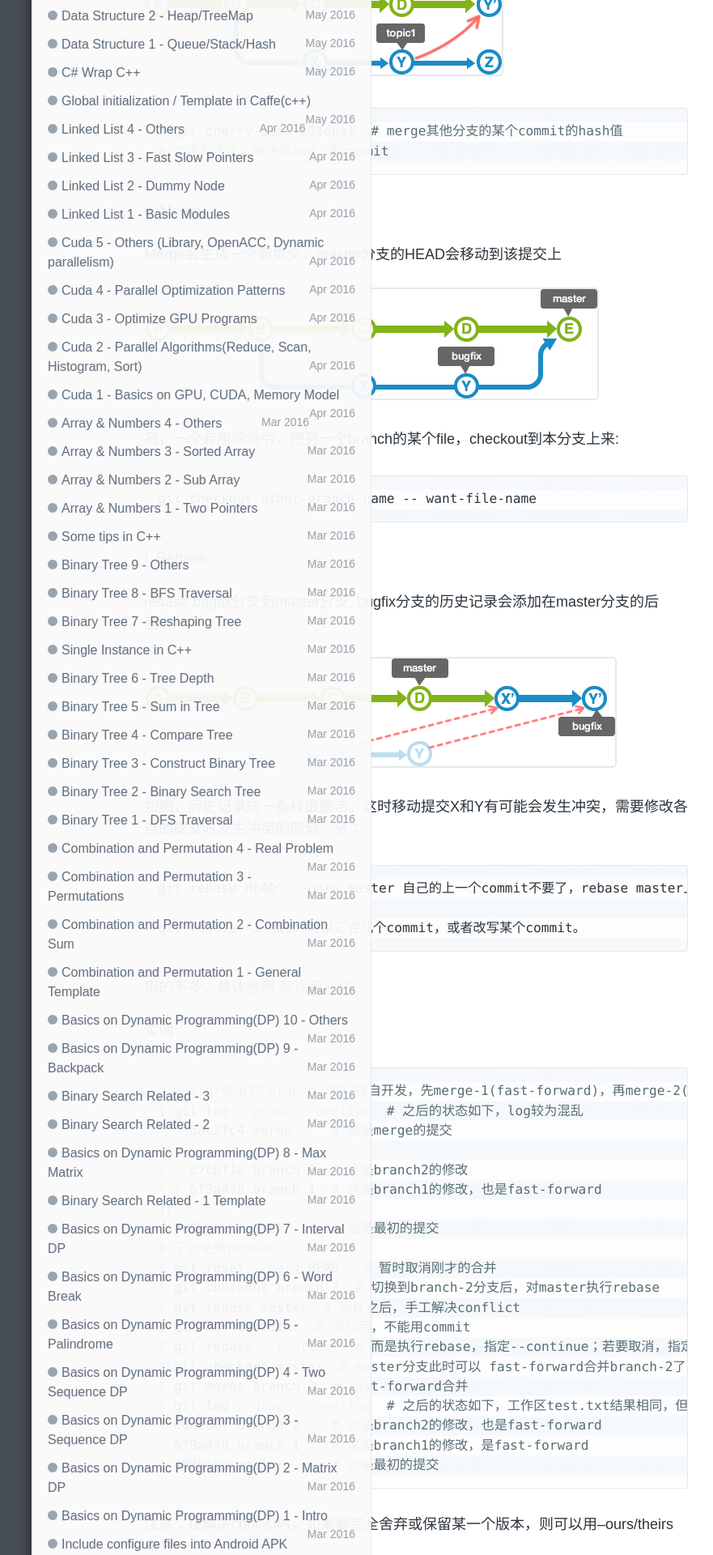
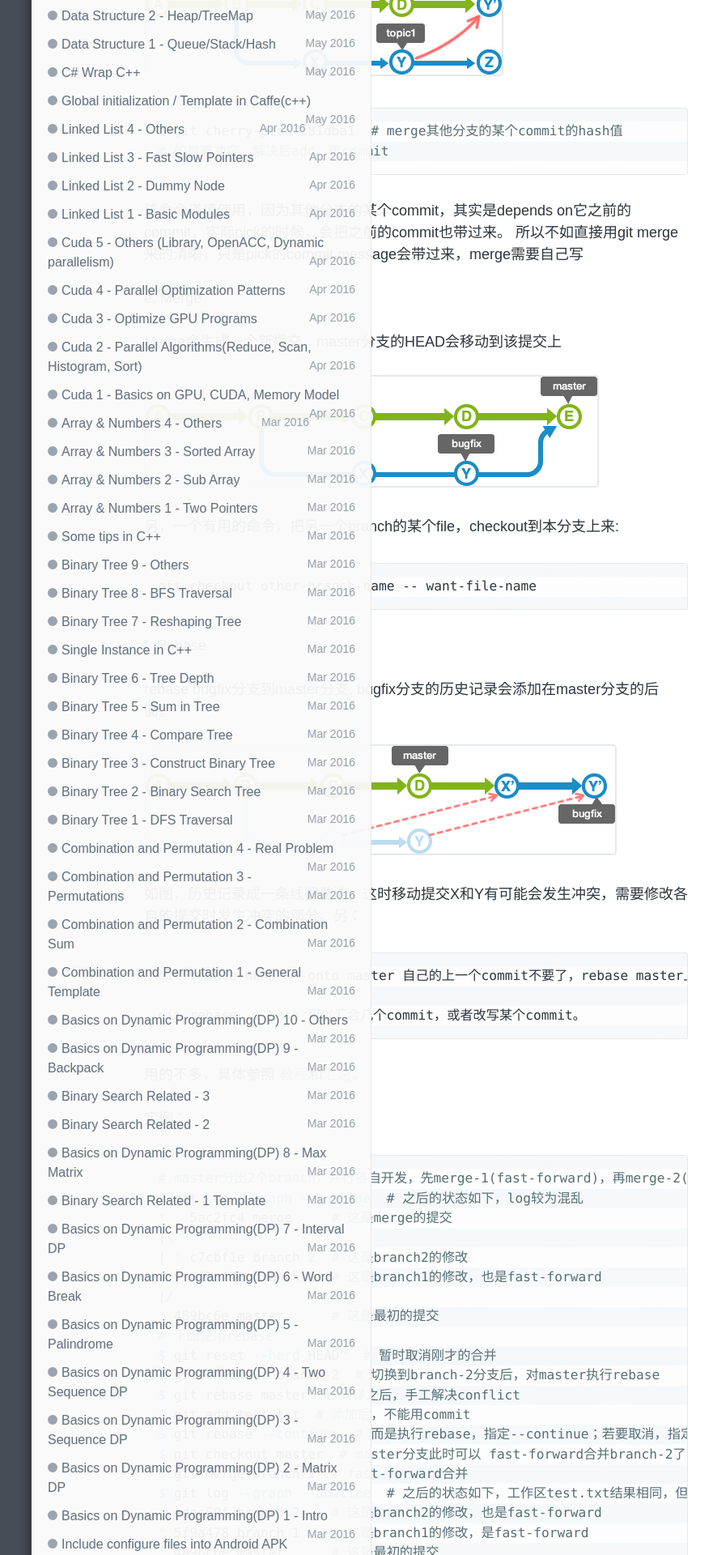
Before and after one commit to wykvictor/wykvictor.github.io, a Jekyll site: the page built from _posts/resources/2015-11-26-Git-Command.md, in a window 1280 px wide. Shown: the part 1310-3230 px from the top of the page at 81% size, without its empty margins (126-1007 px from the left). Built offline with Jekyll 4.4.1, drawn with Linux system fonts in a browser that asks for light colours; some of the changed text lies outside the part shown.

Commit message:
update git: cherry-pick, checkout -B

```diff
--- a/_posts/resources/2015-11-26-Git-Command.md
+++ b/_posts/resources/2015-11-26-Git-Command.md
@@ -40,6 +40,8 @@
 $ git cherry-pick c81dba1  # merge其他分支的某个commit的hash值
 # 如果有冲突，解决后add，再commit
 {% endhighlight %}
+该命令谨慎使用，因为其他分支的某个commit，其实是depends on它之前的commit，实际pick的时候，会把之前的commit也带过来。
+所以不如直接用git merge来的清晰，只是pick的commit message会带过来，merge需要自己写
 
 ####  e. Merge
 Merge会生成一个新提交，master分支的HEAD会移动到该提交上
@@ -162,6 +164,10 @@
 {% highlight Bash shell scripts %}
 $ git branch branch-name  # 建新branch，之后可以checkout到新branch
 $ git checkout -b branch-name  # 直接建立新branch，并自动checkout到新branch
+# Note: git checkout -B branch-name, 大写B谨慎使用
+# 例如：基于A新建B分支，回到A分支添加commitA，再切回B分支添加commitB，此时如果checkout -B A
+# 则A分支变成commitA+commitB的形式，也就是文件最终的结果和B分支的文件相同，A分支的commitA修改被抹掉了。想恢复A，可以通过reset，删掉commitB
+
 $ git merge branch_name  # 从别的branch merge改动到当前branch（若加--squash，代表别的分支的所有改动合并成1个commit）
 # 如果遇到冲突，可以直接编辑冲突文件，手动处理冲突的内容；或者用git checkout --ours/theirs filename
 $ git branch -d branch_name  # 删除branch
```
